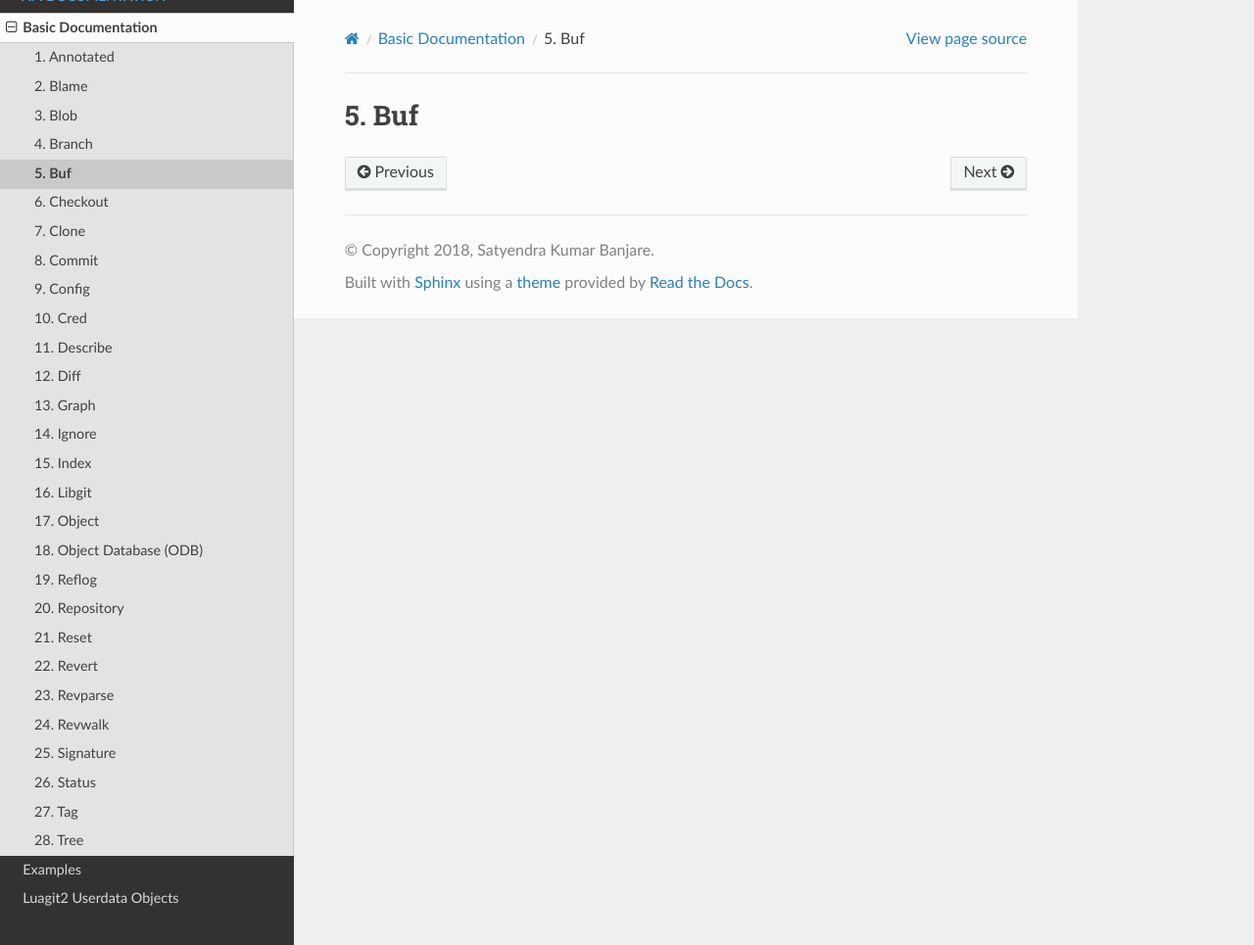
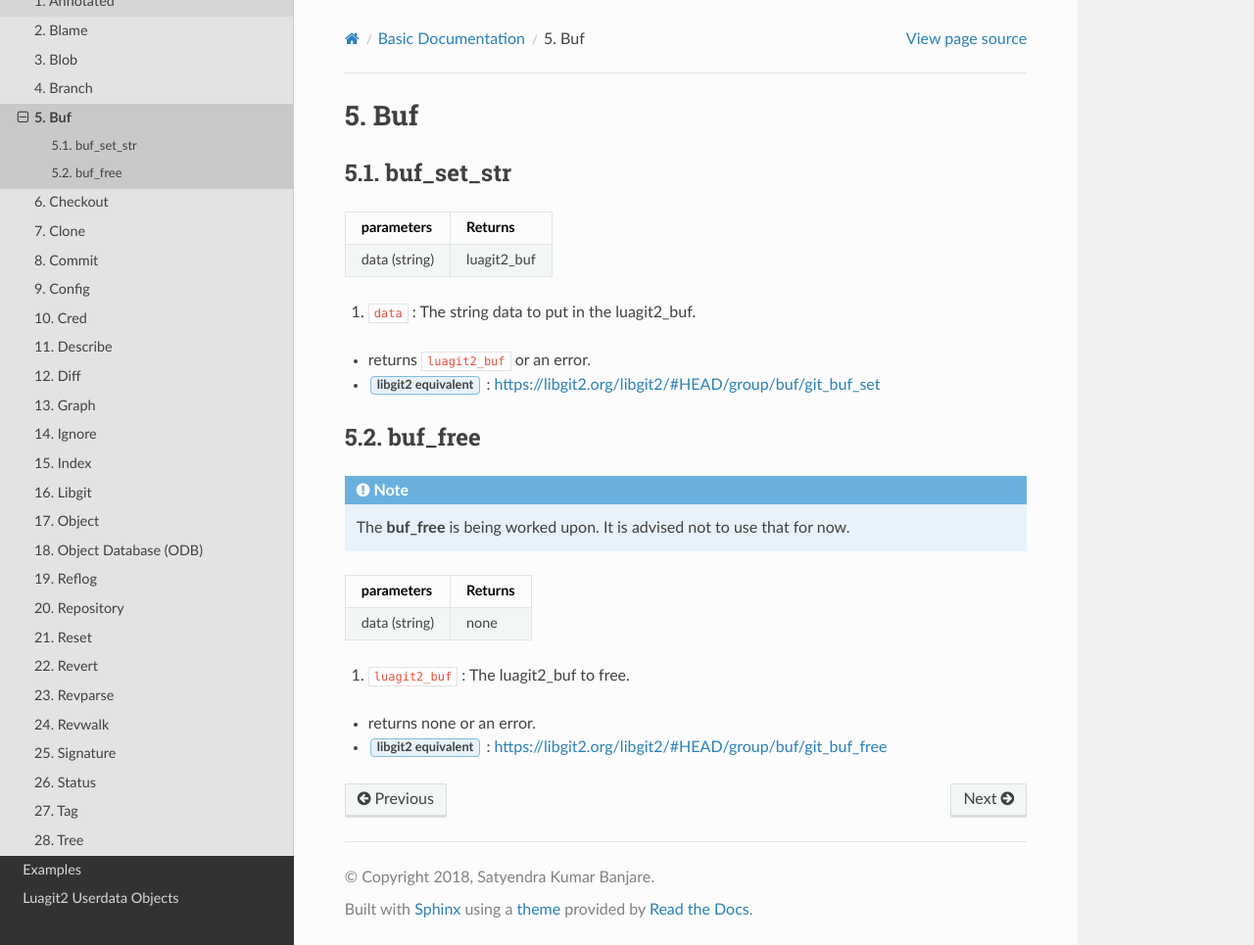
Before and after one commit to SatyendraBanjare/luagit2, a Sphinx documentation site: the page built from docs/source/basic/buf.rst, in a window 1280 px wide and 965 px high. Shown: the whole window at 98% size. Built offline with Sphinx 7.4.7 and the Read the Docs theme 2.0.0, drawn with Linux system fonts in a browser that asks for light colours; pages that are not in the unit, such as notebooks, are missing from menus.

Commit message:
docs(buf): added documentation

```diff
--- a/docs/source/basic/buf.rst
+++ b/docs/source/basic/buf.rst
@@ -1,2 +1,34 @@
 Buf
 ===
+
+buf_set_str
+-------------------------------------
+
++---------------------------+---------------------------------+
+| parameters                | Returns                         |
++===========================+=================================+
+| data (string)             | luagit2_buf                     |
++---------------------------+---------------------------------+
+
+1. ``data`` : The string data to put in the luagit2_buf.
+
+* returns ``luagit2_buf`` or an error.
+
+* :guilabel:`libgit2 equivalent` : https://libgit2.org/libgit2/#HEAD/group/buf/git_buf_set
+
+buf_free
+-------------------------------------
+
+.. note:: The **buf_free** is being worked upon. It is advised not to use that for now.
+
++---------------------------+---------------------------------+
+| parameters                | Returns                         |
++===========================+=================================+
+| data (string)             | none                            |
++---------------------------+---------------------------------+
+
+1. ``luagit2_buf`` : The luagit2_buf to free.
+
+* returns none or an error.
+
+* :guilabel:`libgit2 equivalent` : https://libgit2.org/libgit2/#HEAD/group/buf/git_buf_free
```
